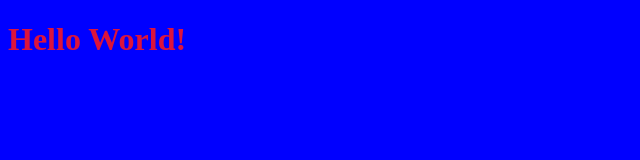
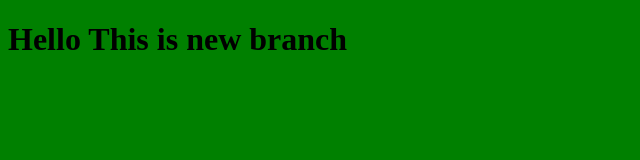
Before and after one commit to sidahmed003/myproject, a plain HTML site: page index.html in a window 1280 px wide. Shown: the whole page, without its empty margins (0-640 px from the left). Drawn offline with Linux system fonts and the light colour scheme.

Commit message:
Modifying css and html files

```diff
--- a/index.html
+++ b/index.html
@@ -7,7 +7,7 @@
     <title>Document</title>
 </head>
 <body>
-    <h1>Hello World!</h1>
+    <h1>Hello This is new branch</h1>
     <script src="app.js"></script>
 </body>
 </html>
--- a/style.css
+++ b/style.css
@@ -1,7 +1,7 @@
 h1 {
-    color :crimson ;
+    color : black;
 }
 
 body {
-    background-color: blue ;
+    background-color: green ;
 }
```
